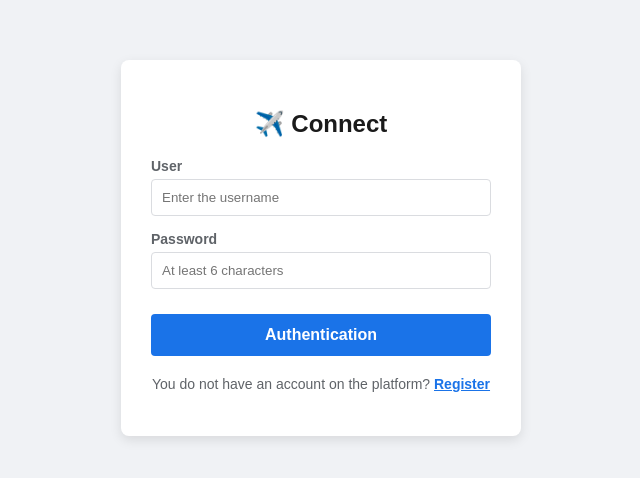
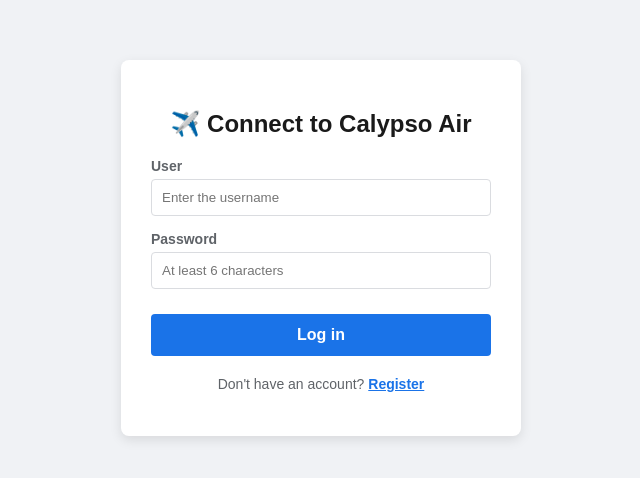
Before and after one commit to mayadiana/calypso-air, a React (Vite) app: page / in a window 1280 px wide. Shown: the part 152-630 px from the top of the page, without its empty margins (319-959 px from the left). Built offline with nearby package versions, Linux system fonts and the light colour scheme; no server answers; the HTML template or start-up script is replaced by a standard one.

Commit message:
Translate auth interface to English for uniformity

```diff
--- a/src/App.jsx
+++ b/src/App.jsx
@@ -155,7 +155,7 @@ function App() {
       <div style={{ display: 'flex', flexDirection: 'column', alignItems: 'center', justifyContent: 'center', height: '100vh', fontFamily: 'sans-serif', backgroundColor: '#f0f2f5' }}>
         <div style={{ background: 'white', padding: '30px', borderRadius: '8px', boxShadow: '0 4px 12px rgba(0,0,0,0.1)', width: '340px' }}>
           <h2 style={{ textAlign: 'center', marginBottom: '20px', color: '#1a1a1a' }}>
-            {isRegisterMode ? '✈️ Sign In' : '✈️ Connect'}
+            {isRegisterMode ? '✈️ Sign In to Calypso Air' : '✈️ Connect to Calypso Air'}
           </h2>
 
           {authError && (
@@ -176,12 +176,12 @@ function App() {
             </div>
 
             <button type="submit" style={{ width: '100%', padding: '12px', background: '#1a73e8', color: 'white', border: 'none', borderRadius: '4px', cursor: 'pointer', fontWeight: 'bold', fontSize: '16px', marginTop: '10px' }}>
-              {isRegisterMode ? 'Create new account' : 'Authentication'}
+              {isRegisterMode ? 'Create new account' : 'Log in'}
             </button>
           </form>
 
           <p style={{ marginTop: '20px', textAlign: 'center', fontSize: '14px', color: '#5f6368' }}>
-            {isRegisterMode ? 'Do you already have an account?' : 'You do not have an account on the platform?'} {' '}
+            {isRegisterMode ? 'Already have an account?' : "Don't have an account?"} {' '}
             <span onClick={() => { setIsRegisterMode(!isRegisterMode); setAuthError(''); }} style={{ color: '#1a73e8', cursor: 'pointer', fontWeight: 'bold', textDecoration: 'underline' }}>
               {isRegisterMode ? 'Connect' : 'Register'}
             </span>
```
